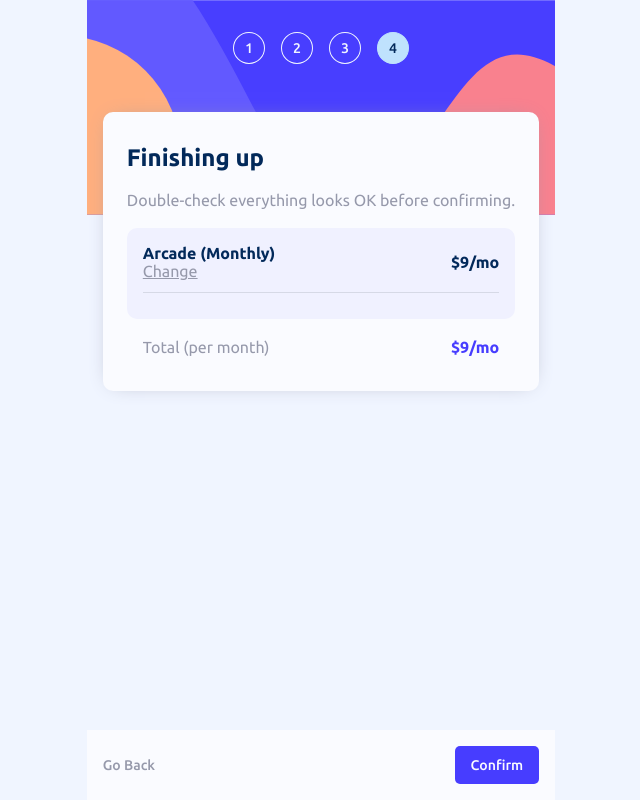
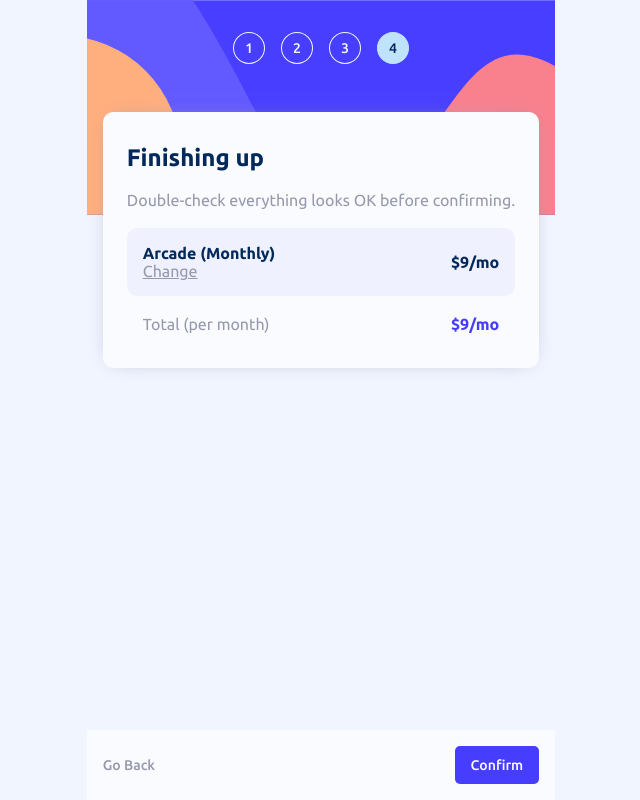
Before and after one commit to DebabrataBanik/multi-step-form-main, a React (Vite) app: page / in a window 1280 px wide. Shown: the whole page, without its empty margins (319-959 px from the left). Built offline with nearby package versions, Linux system fonts and the light colour scheme.

Commit message:
style(UI): conditional addon section rendering
- update padding and border

```diff
--- a/src/index.css
+++ b/src/index.css
@@ -400,7 +400,7 @@ input[type='checkbox']{
 }
 
 .content-container{
-  padding: 1rem;
+  padding-inline: 1rem;
   border-radius: 10px;
   background-color: hsla(243, 100%, 62%, 5%);
 }
@@ -409,8 +409,7 @@ input[type='checkbox']{
   display: flex;
   align-items: center;
   justify-content: space-between;
-  border-bottom: 1px solid var(--color-purple-200);
-  padding-bottom: 12px;
+  padding-block: 1rem;
 }
 
 .plan h2{
@@ -441,7 +440,8 @@ input[type='checkbox']{
 }
 
 .addons{
-  padding-top: 10px;
+  padding-block: 1rem;
+  border-top: 1px solid var(--color-purple-200);
   display: flex;
   flex-direction: column;
   gap: 10px;
--- a/src/steps/Confirmation.jsx
+++ b/src/steps/Confirmation.jsx
@@ -85,15 +85,17 @@ export default function Confirmation({plan, addons, setActiveStep, isYearly}){
             </span>
           </div>
 
+          {
+            selectedAddons.length > 0 &&
             <div className="addons">
               {
-              selectedAddons.map((addon, idx) => {
+                selectedAddons.map(addon => {
 
                   const {title, price} = ADDONS[billing][addon]
                   const unit = isYearly ? 'yr' : 'mo'
 
                   return (
-                <p key={`${idx}-${addon}`}>
+                  <p key={addon}>
                     {title}
                     <span>
                       {`+$${price}/${unit}`}
@@ -102,8 +104,8 @@ export default function Confirmation({plan, addons, setActiveStep, isYearly}){
                 )
                 })
               }
-
             </div>
+          }
 
           </div>
           <p className="total">Total {!isYearly ? '(per month)' : '(per year)'}
```
Lines whose indentation alone changed are shown as unchanged.
